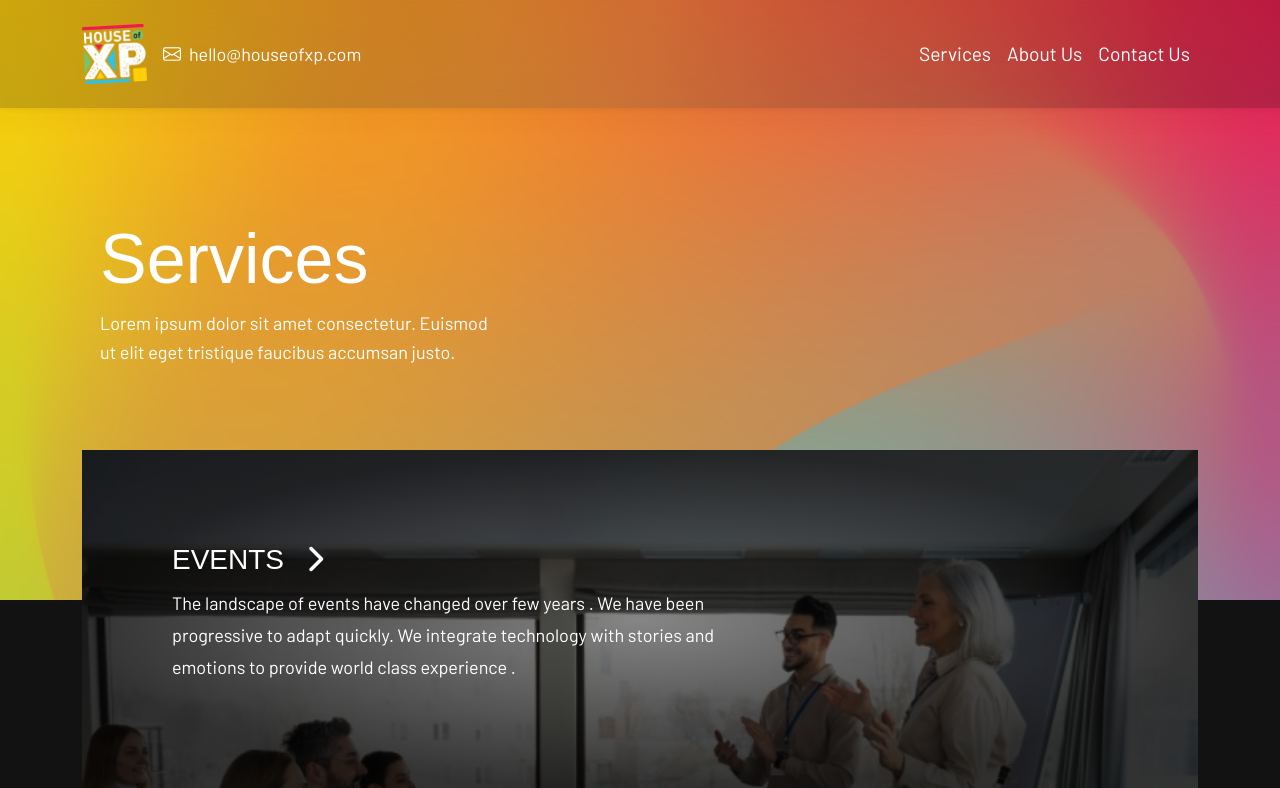
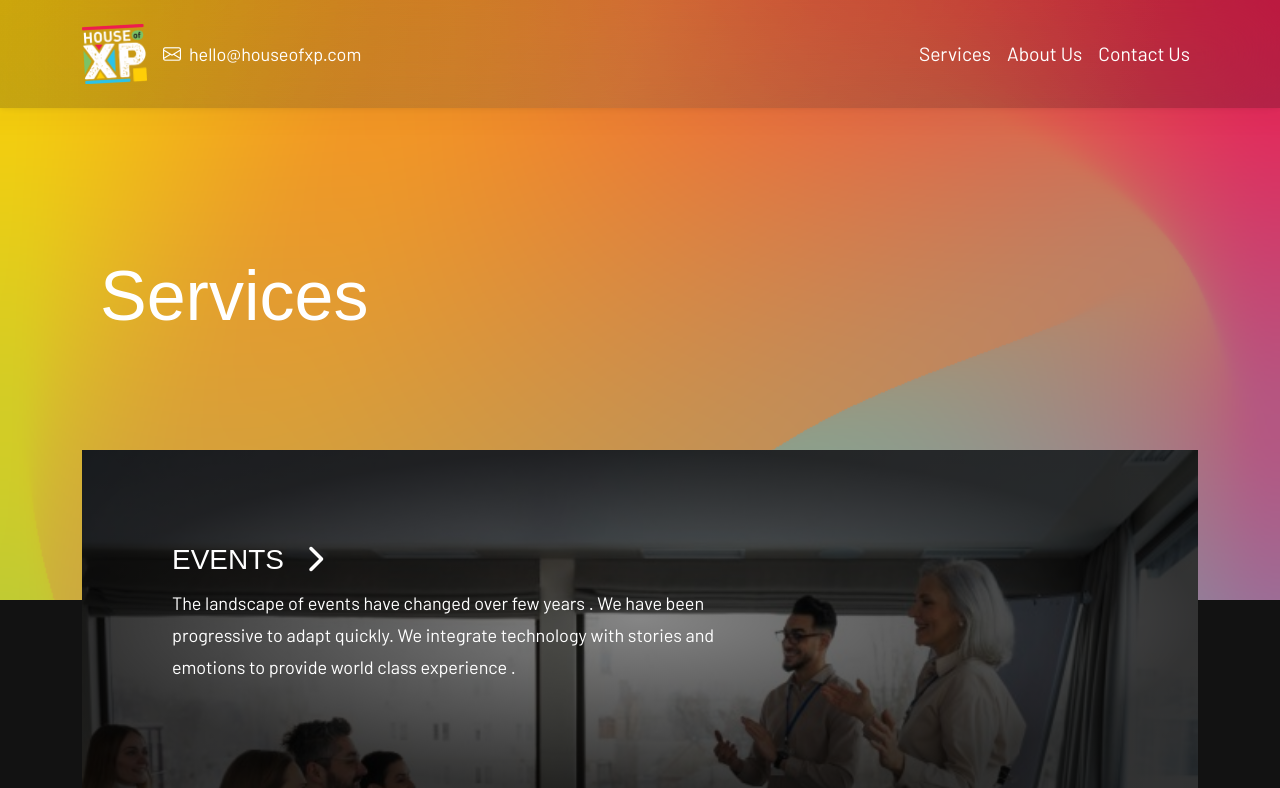
Before and after one commit to mdarbaz98/freelancePro1, a PHP site: page /service.php in a window 1280 px wide. Shown: the top 788 px of the page. Run offline with PHP 8.4, Linux system fonts and the light colour scheme; some web fonts are replaced.

Commit message:
Update service.php

```diff
--- a/service.php
+++ b/service.php
@@ -5,7 +5,7 @@ include ('./include/header.php')
         <div class="hero-section d-flex justify-content-start align-items-center">
            <div class="inner-div">
             <h2>Services</h2>
-            <p>Lorem ipsum dolor sit amet consectetur. Euismod ut elit eget tristique faucibus accumsan justo. </p>
+
            </div>
         </div>
         <div class="container">
```
